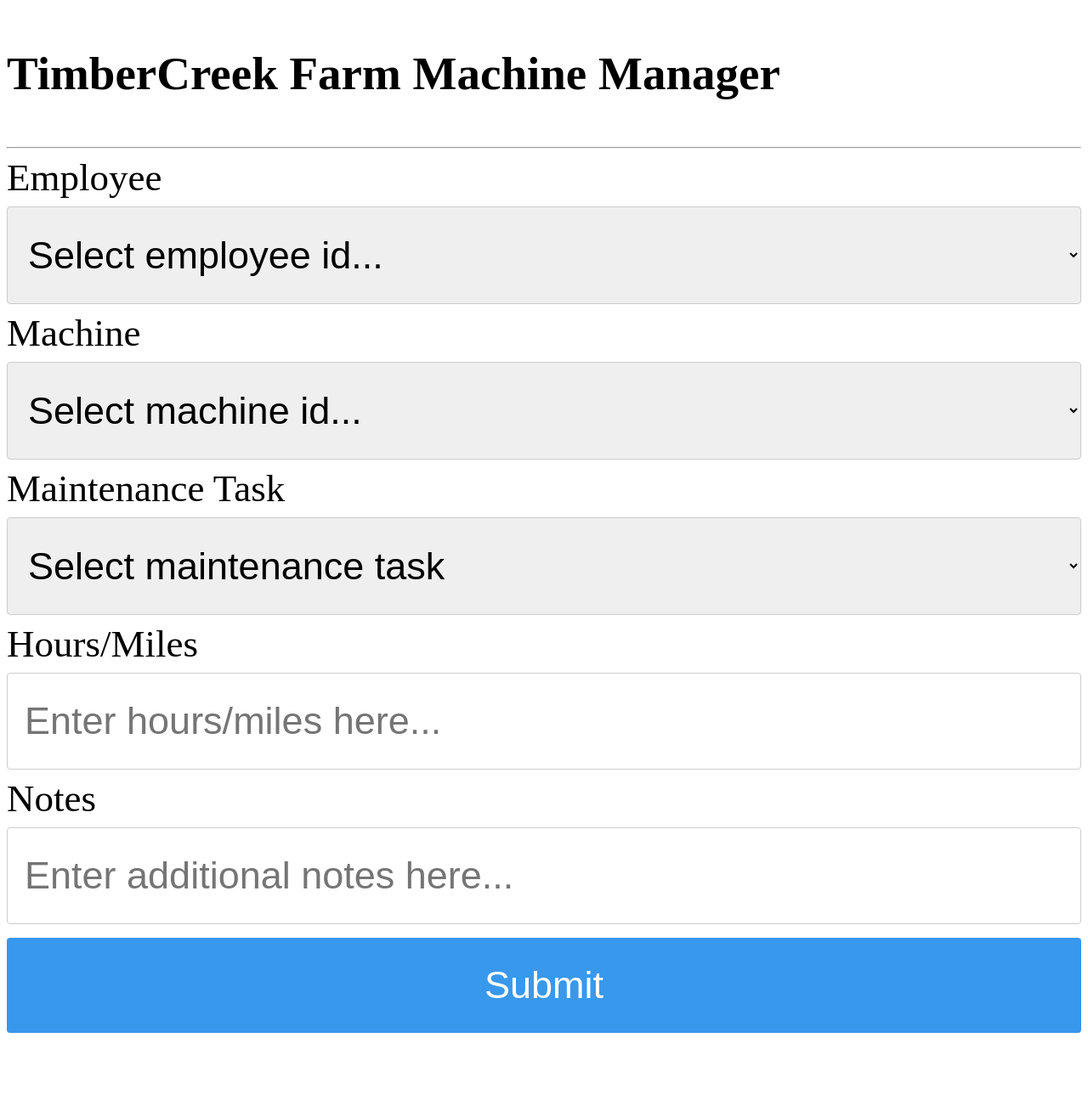
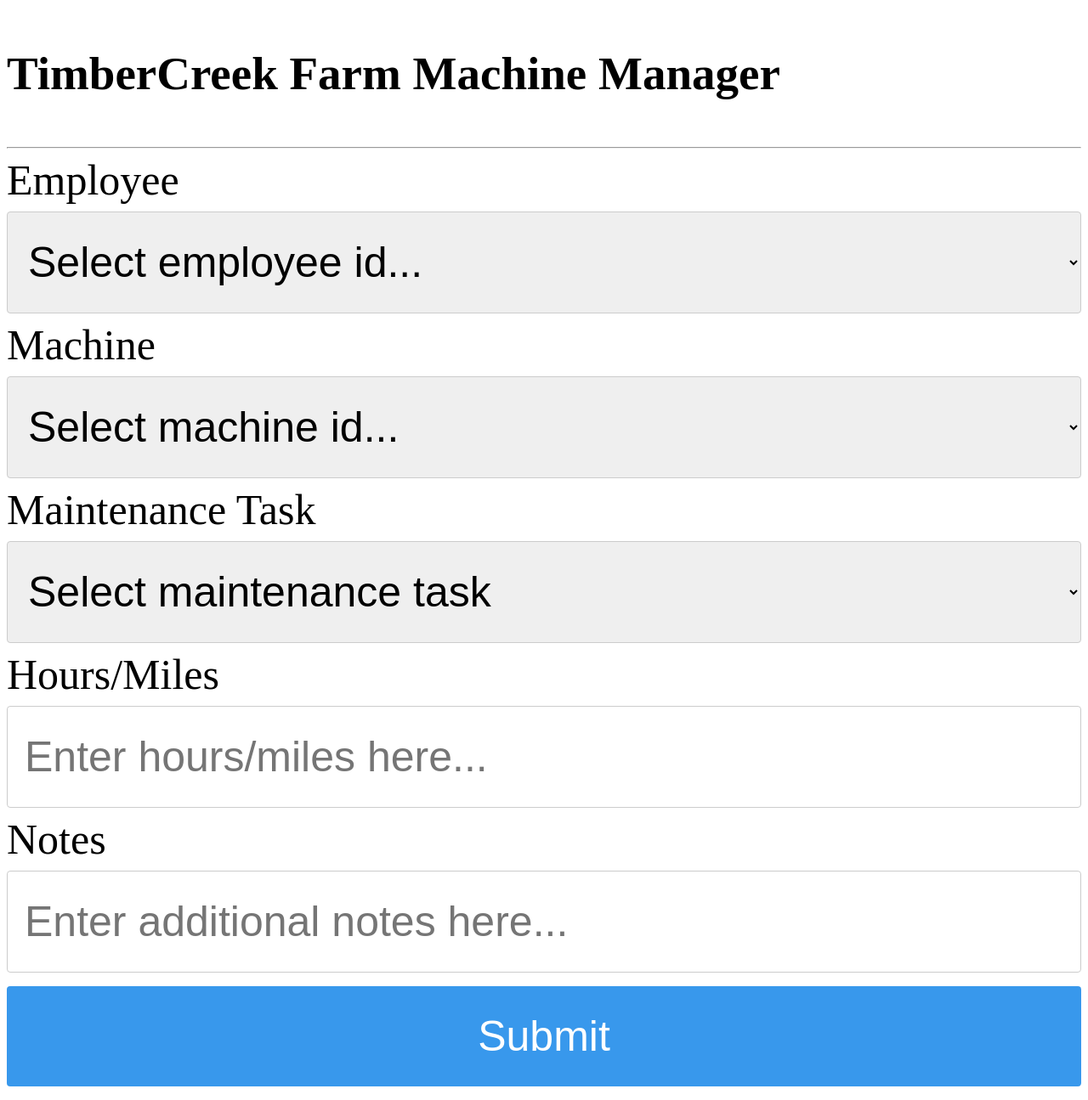
Before and after one commit to The-Baron-Becker/TimberCreek-Machine-Manager-V1, a Flask app: page /new in a window 1280 px wide. Shown: the whole page at 85% size. Before the commit the page ends 1216 px from the top, so only its background shows below. Run offline with Flask 2, Linux system fonts and the light colour scheme; some libraries are stand-ins or nearby versions.

Commit message:
sized fonts

```diff
--- a/templates/new.html
+++ b/templates/new.html
@@ -47,8 +47,8 @@
 
       <form action = "{{ request.path }}" method = "POST">
 
-         <label style="font-size: 45px" for="employee">Employee</label>
-         <select style="font-size: 45px" id="employee" name="employee">
+         <label style="font-size: 50px" for="employee">Employee</label>
+         <select style="font-size: 50px" id="employee" name="employee">
             <option value="employee">Select employee id...</option>
             <option value="José Salazar">José Salazar</option>
             <option value="Carlos Trejo">Carlos Trejo</option>
@@ -57,8 +57,8 @@
             <option value="Zachary Miller">Zachary Miller</option>
          </select>
 
-         <label style="font-size: 45px" for="machine">Machine</label>
-         <select style="font-size: 45px" id="machine" name="machine" style="font-size: 35px">
+         <label style="font-size: 50px" for="machine">Machine</label>
+         <select style="font-size: 50px" id="machine" name="machine" style="font-size: 35px">
             <option value="">Select machine id...</option>
             <option value="F150">F150</option>
             <option value="F250">F250</option>
@@ -115,8 +115,8 @@
 
          </select>
 
-         <label style="font-size: 45px" for="task">Maintenance Task</label>
-         <select style="font-size: 45px" id="task" name="task">
+         <label style="font-size: 50px" for="task">Maintenance Task</label>
+         <select style="font-size: 50px" id="task" name="task">
             <option value="">Select maintenance task</option>
             <option value="Oil Change">Oil Change</option><br>
             <option value="Greased Fittings">Greased Fittings</option><br>
@@ -128,13 +128,13 @@
             <option value="First">oil change</option><br>
          </select>
 
-         <label style="font-size: 45px" for="hours">Hours/Miles</label>
-         <input style="font-size: 45px" type="text" id="hours" name="hours" placeholder="Enter hours/miles here...">
+         <label style="font-size: 50px" for="hours">Hours/Miles</label>
+         <input style="font-size: 50px" type="text" id="hours" name="hours" placeholder="Enter hours/miles here...">
 
-         <label style="font-size: 45px" for="notes">Notes</label>
-         <input style="font-size: 45px" type="text" id="note" name="note" placeholder="Enter additional notes here...">
+         <label style="font-size: 50px" for="notes">Notes</label>
+         <input style="font-size: 50px" type="text" id="note" name="note" placeholder="Enter additional notes here...">
 
-         <input style="font-size: 45px" type = "submit" value = "Submit" />
+         <input style="font-size: 50px" type = "submit" value = "Submit" />
       </form>
 
    </body>
```
Also changed, not shown: templates/show_all.html (+4 -4 lines).
